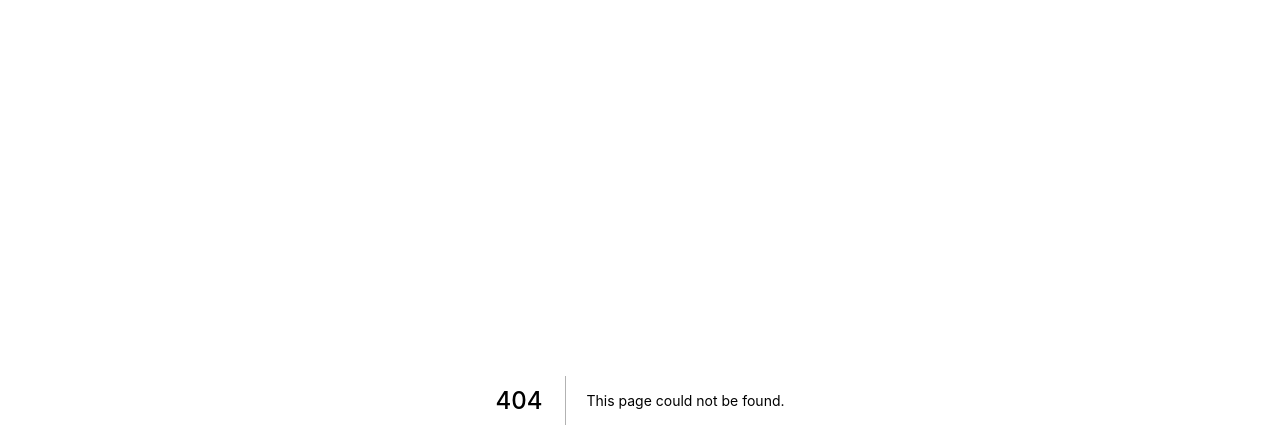
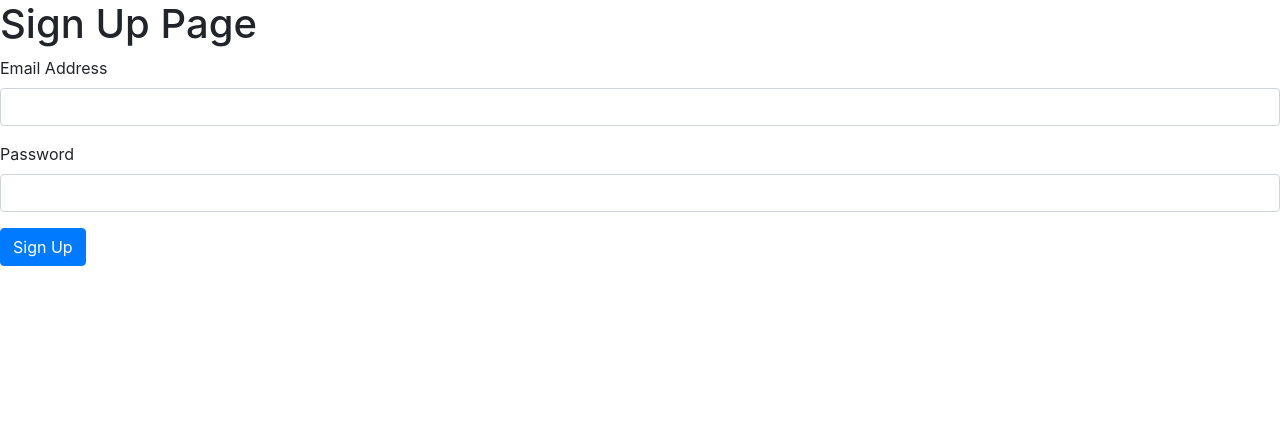
Before and after one commit to noomdalv/microservices_ticketer, a Next.js app in the folder client/: page /auth/signup in a window 1280 px wide. Before the commit this address had no page. Shown: the top 448 px of the page. Built offline with nearby package versions, Linux system fonts and the light colour scheme.

Commit message:
created _app.js for bootstrap import and signup form template

```diff
--- a/client/package.json
+++ b/client/package.json
@@ -10,6 +10,7 @@
 	"author": "",
 	"license": "ISC",
 	"dependencies": {
+		"bootstrap": "^4.5.2",
 		"next": "^9.5.2",
 		"react": "^16.13.1",
 		"react-dom": "^16.13.1"
--- /dev/null
+++ b/client/pages/_app.js
@@ -0,0 +1,7 @@
+import "bootstrap/dist/css/bootstrap.css";
+
+const myApp = ({ Component, pageProps }) => {
+	return <Component {...pageProps} />;
+};
+
+export default myApp;
--- /dev/null
+++ b/client/pages/auth/signup.js
@@ -0,0 +1,37 @@
+import { useState } from "react";
+
+const signUp = () => {
+	const [email, setEmail] = useState("");
+	const [password, setPassword] = useState("");
+
+	const onSubmit = (event) => {
+		event.preventDefault();
+
+		console.log(email, password);
+	};
+	return (
+		<form onSubmit={onSubmit}>
+			<h1>Sign Up Page</h1>
+			<div className="form-group">
+				<label>Email Address</label>
+				<input
+					value={email}
+					onChange={(e) => setEmail(e.target.value)}
+					className="form-control"
+				/>
+			</div>
+			<div className="form-group">
+				<label>Password</label>
+				<input
+					value={password}
+					onChange={(e) => setPassword(e.target.value)}
+					type="password"
+					className="form-control"
+				/>
+			</div>
+			<button className="btn btn-primary">Sign Up</button>
+		</form>
+	);
+};
+
+export default signUp;
```
Also changed, not shown: 1 other file (tests, documents, lock files or other folders).
